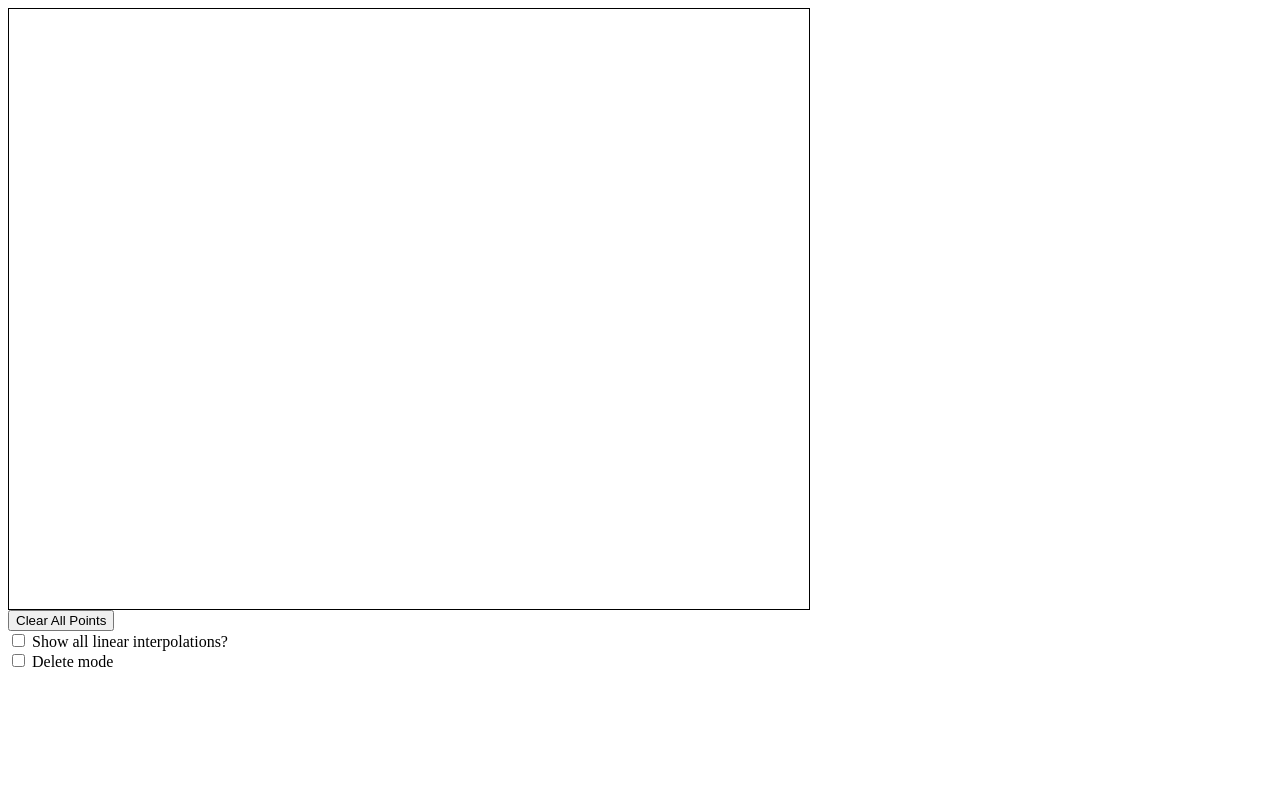
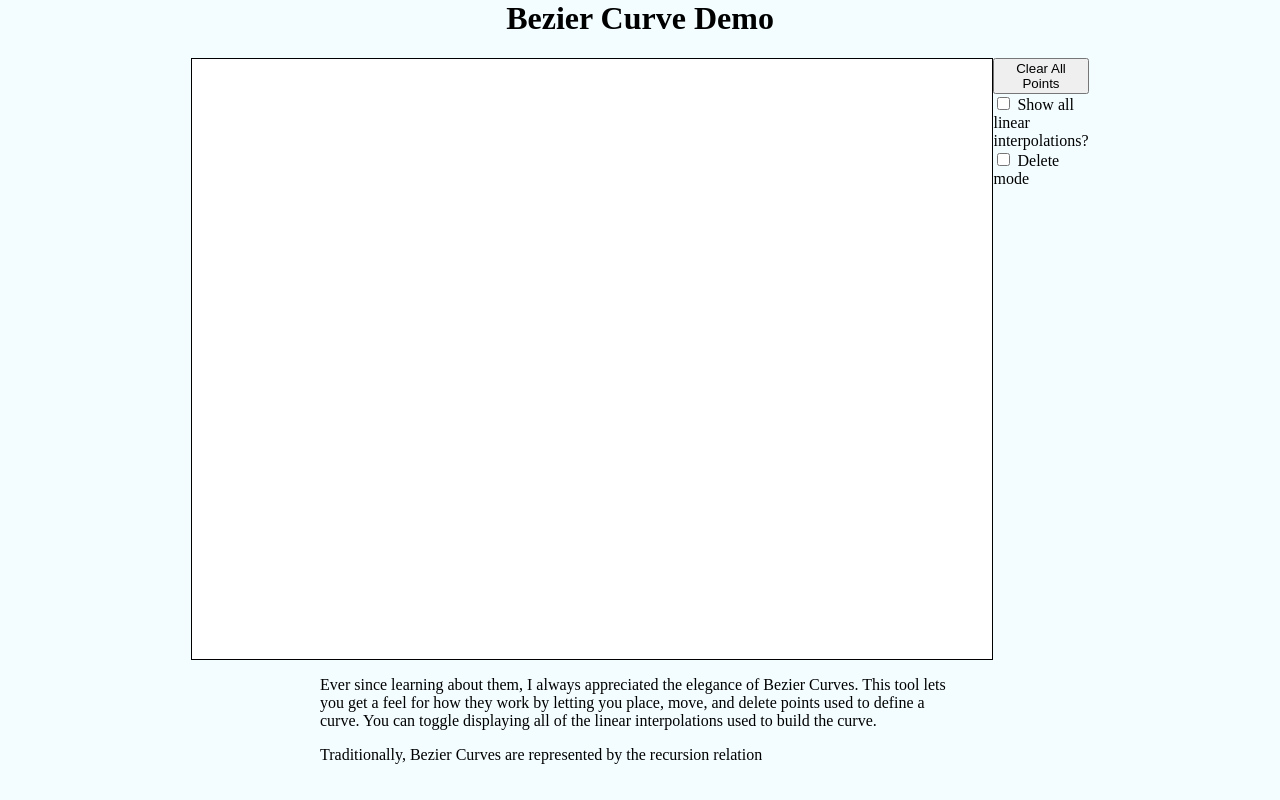
Before and after one commit to b-smolin/bezier-curve, a plain HTML site: page index.html in a window 1280 px wide. Drawn offline with Linux system fonts and the light colour scheme.

Commit message:
styling updates and fixing point deletion bug

```diff
--- a/index.html
+++ b/index.html
@@ -1,14 +1,14 @@
 <html>
     <head>
         <title>Bezier Curve Demo</title>
+        <link rel="stylesheet" href="styles.css">
     </head>
     <body>
     <div>
-        <canvas id="canvas" width="800" height="600"
-                style="border: 1px solid black;">
-        </canvas>
-    </div>
-    <div>
+        <h1>Bezier Curve Demo</h1>
+        <div id="interactive-container">
+            <canvas id="canvas" width="800" height="600"></canvas>
+            <div id="tools">
                 <div>
                     <button id="clear">Clear All Points</button>
                 </div>
@@ -19,6 +19,16 @@
                     <input type="checkbox" id="delete" name="delete"> Delete mode
                 </div>
             </div>
+        </div>
+    </div>
+    <p>
+        Ever since learning about them, I always appreciated the elegance of Bezier Curves. This tool lets you get a
+        feel for how they work by letting you place, move, and delete points used to define a curve. You can toggle displaying
+        all of the linear interpolations used to build the curve.
+    </p>
+    <p>
+        Traditionally, Bezier Curves are represented by the recursion relation
+    </p>
         <script src="main.js"></script>
     </body>
 </html>
--- a/main.js
+++ b/main.js
@@ -102,13 +102,13 @@ var BezierCurveTool = /** @class */ (function () {
             x -= _this.canvas.offsetLeft;
             y -= _this.canvas.offsetTop;
             var i = _this.points.findIndex(function (point) {
-                return pointDistance(point, new Point(x, y)) < POINTRADIUS;
+                return pointDistance(point, new Point(x, y)) <= (POINTRADIUS + 1);
             });
             if (i < 0 && !_this.deleteMode.checked) {
                 _this.points.push(new Point(x, y));
                 _this.currentPoint = _this.points[_this.points.length - 1];
             }
-            else if (_this.deleteMode.checked) {
+            else if (i >= 0 && _this.deleteMode.checked) {
                 _this.points.splice(i, 1);
             }
             else {
@@ -120,15 +120,15 @@ var BezierCurveTool = /** @class */ (function () {
         };
         this.dragHandler = function (e) {
             if (_this.currentPoint) {
-                var x_1 = e.changedTouches ?
+                var x = e.changedTouches ?
                     e.changedTouches[0].pageX :
                     e.pageX;
                 var y = e.changedTouches ?
                     e.changedTouches[0].pageY :
                     e.pageY;
-                x_1 -= _this.canvas.offsetLeft;
+                x -= _this.canvas.offsetLeft;
                 y -= _this.canvas.offsetTop;
-                _this.currentPoint.x = x_1;
+                _this.currentPoint.x = x;
                 _this.currentPoint.y = y;
                 _this.redraw();
             }
@@ -165,5 +165,5 @@ var BezierCurveTool = /** @class */ (function () {
     };
     return BezierCurveTool;
 }());
-var x = new BezierCurveTool();
+new BezierCurveTool();
 //# sourceMappingURL=main.js.map
--- /dev/null
+++ b/styles.css
@@ -0,0 +1,26 @@
+body {
+    background-color: rgb(243, 253, 255);
+    margin: auto;
+    width: 50%;
+}
+
+#interactive-container {
+    display: flex;
+    flex-direction: row;
+    justify-content: center;
+}
+
+
+h1{
+    text-align: center;
+}
+
+canvas {
+    background-color: white;
+    border: 1px solid black;
+}
+
+#tools {
+    display: flex;
+    flex-direction: column;
+}
```
Also changed, not shown: 2 other files. Lines whose indentation alone changed are shown as unchanged.
